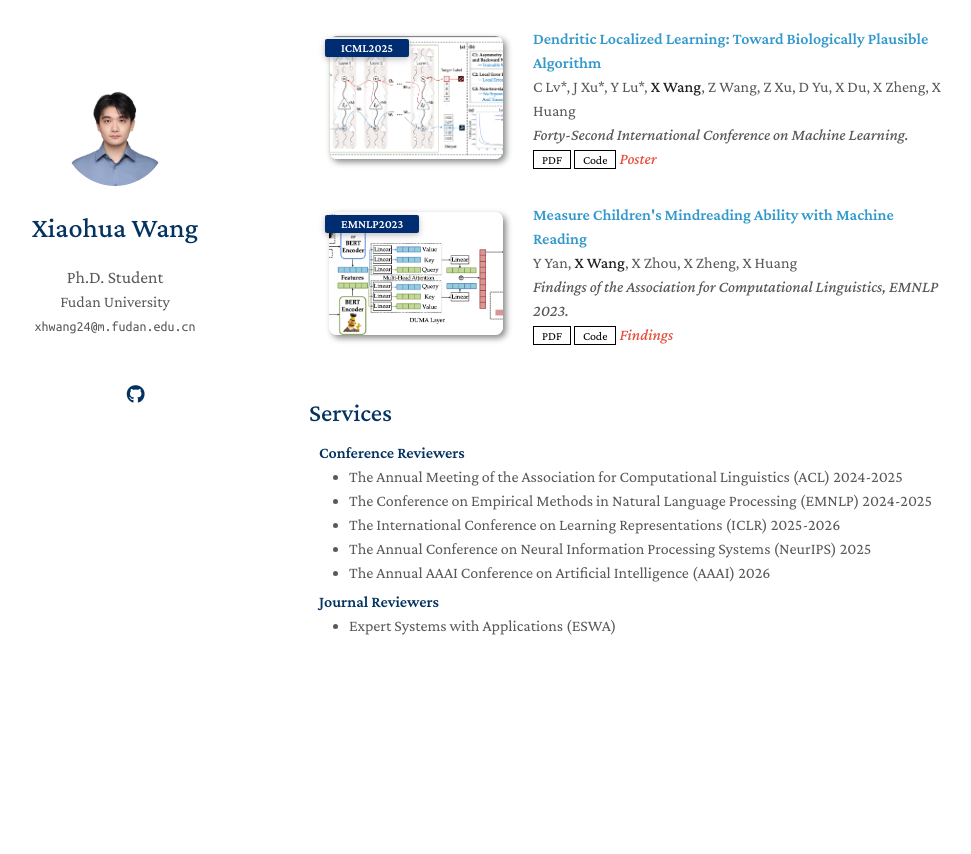
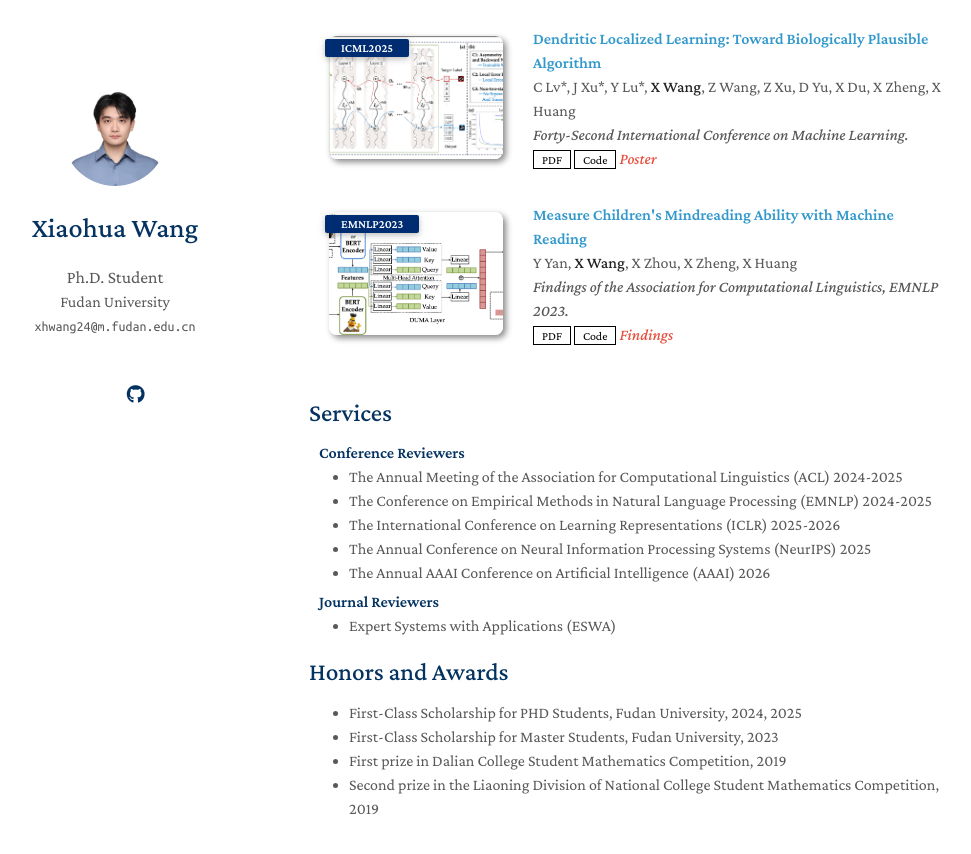
Before and after one commit to xhwang22/homepage, a Jekyll site: the page built from index.md, in a window 1280 px wide and 900 px high, scrolled down 2323 px. Shown: the top 854 px of the window, without its empty margins (161-1132 px from the left). Built offline with Jekyll 4.4.1, drawn with Linux system fonts in a browser that asks for light colours; a style sheet for code colours, icons or effects is not loaded; our own code applies the rules of GitHub Pages for plain Markdown files; before the commit the page ends 3055 px from its top, so only the background shows below that.

Commit message:
Add awards section to index.md

```diff
--- a/index.md
+++ b/index.md
@@ -34,3 +34,5 @@ Phone/Wechat: (+86)17866553723. Please feel free to reach out to me.
 {% include_relative _includes/publications.md %}
 
 {% include_relative _includes/services.md %}
+
+{% include_relative _includes/awards.md %}
```
